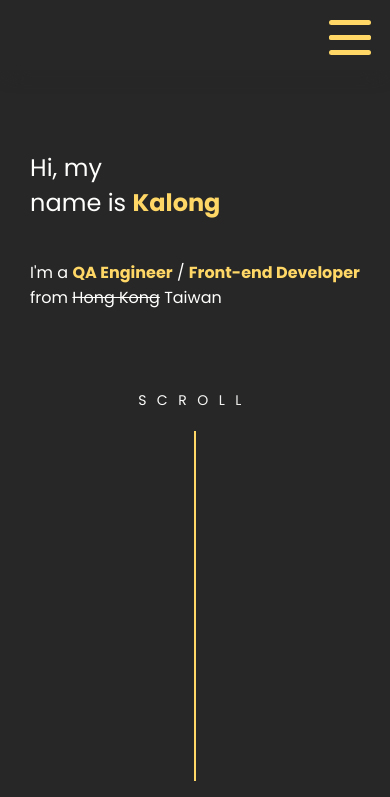
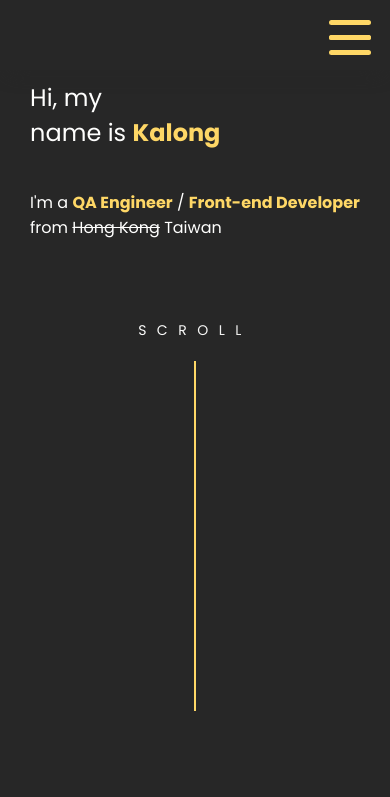
Before and after one commit to KalongChan/kalong-portfolio-page, a Next.js app: page / in a window 390 px wide. Shown: the top 797 px of the page. Built offline with nearby package versions, Linux system fonts and the light colour scheme.

Commit message:
Mobile navbar bug fixes

```diff
--- a/src/components/MobileNavbar.js
+++ b/src/components/MobileNavbar.js
@@ -21,10 +21,10 @@ const MobileNavbar = () => {
 
   //Disable scroll if menu is opened
   openMenu
-    ? (document.body.style.touchAction = "none") &&
-      (document.body.style.overflow = "hidden")
-    : (document.body.style.touchAction = "") &&
-      (document.body.style.overflow = "auto");
+    ? (document.body.style.overflow = "hidden") &&
+      (document.body.style.touchAction = "none")
+    : (document.body.style.overflow = "auto") &&
+      (document.body.style.touchAction = "");
 
   //Close openMenu to false after clicking links inside menu
   const clickLinkHandler = () => {
@@ -52,21 +52,27 @@ const MobileNavbar = () => {
     return () => {
       window.removeEventListener("scroll", scrollDirection);
     };
-  }),
-    [prevScroll];
+  }, [prevScroll]);
 
   return (
     <Fragment>
-      <header
-        className={`mobile-nav ${
-          scrollUp ? "--nav-scroll-up" : "--nav-scroll-down"
-        }`}
-      >
+      <header className={`mobile-nav__container`}>
         <div
-          className={`hamburger-container ${isLoaded ? "--loaded" : ""}`}
+          className={`mobile-nav ${
+            scrollUp ? "--nav-scroll-up" : "--nav-scroll-down"
+          }`}
+        ></div>
+        <div
+          className={`hamburger-container ${isLoaded ? "--loaded" : ""} ${
+            scrollUp ? "--nav-scroll-up" : "--nav-scroll-down"
+          }`}
           onClick={menuHandler}
         >
-          <div className={`mobile-nav__hamburger${openMenu ? "--active" : ""}`}>
+          <div
+            className={`mobile-nav__hamburger${openMenu ? "--active" : ""} ${
+              scrollUp ? "--nav-scroll-up" : "--nav-scroll-down"
+            }`}
+          >
             <span></span>
             <span></span>
             <span></span>
@@ -88,6 +94,7 @@ const MobileNavbar = () => {
             ))}
           </ul>
         </div>
+
         <div
           className={`mobile-nav__overlay${openMenu ? "--active" : ""}`}
           onClick={menuHandler}
--- a/src/styles/_MobileNavbar.scss
+++ b/src/styles/_MobileNavbar.scss
@@ -3,7 +3,7 @@
 $mobile-nav-height: 70px;
 
 .mobile-nav {
-  position: sticky;
+  position: fixed;
   top: 0;
   height: $mobile-nav-height;
   width: 100%;
@@ -60,8 +60,9 @@ $mobile-nav-height: 70px;
 }
 
 .hamburger-container {
-  margin-left: auto;
-  margin-right: 5%;
+  position: fixed;
+  top: 0;
+  right: 5%;
   width: 42px;
   height: $mobile-nav-height;
   cursor: pointer;
```
